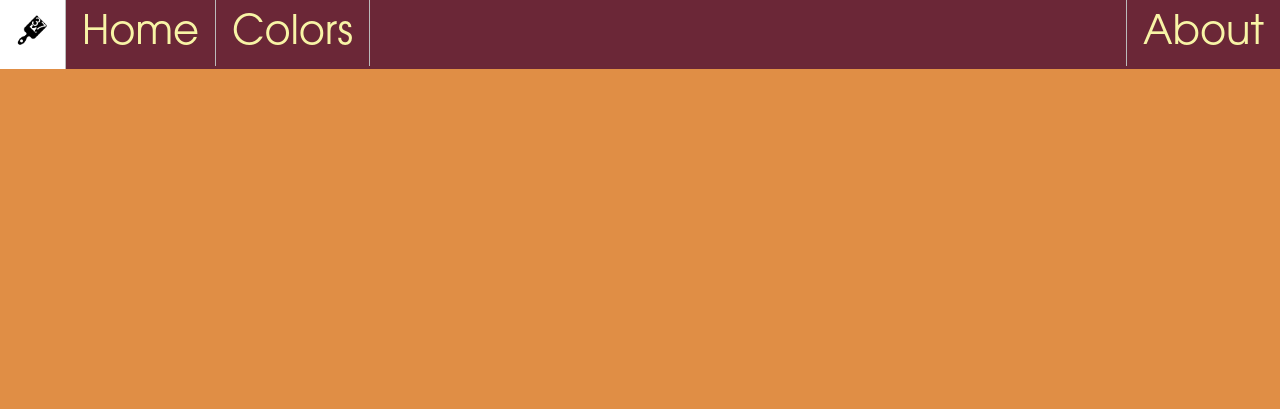
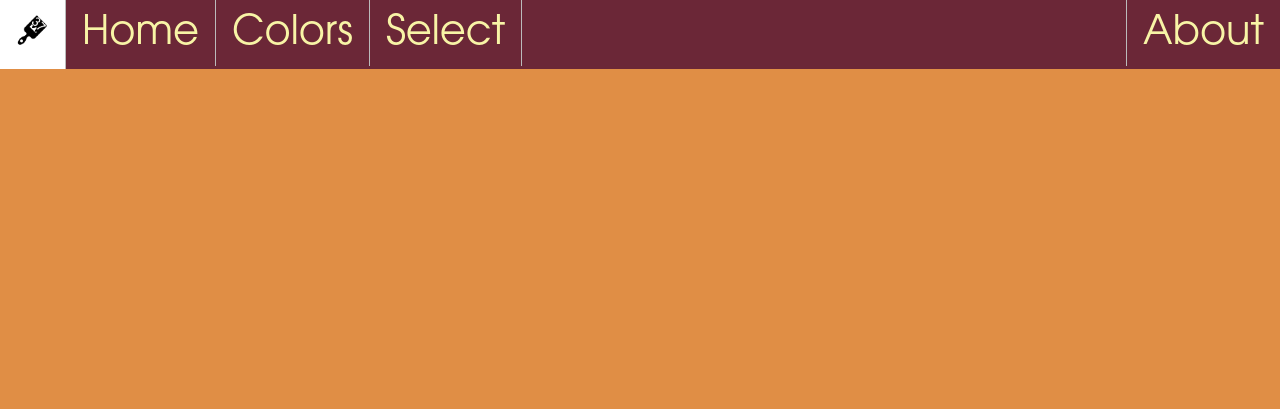
Before and after one commit to C836907548/Team37, a PHP site: page / in a window 1280 px wide; the page is wider, and only the part inside the window is pictured. Shown: the top 409 px of that part. Run offline with PHP 8.4, Linux system fonts and the light colour scheme.

Commit message:
Updating nav bar on all pages

```diff
--- a/about.php
+++ b/about.php
@@ -18,6 +18,7 @@
             <li><a href="index.php"><img src="images/logo-idea1.png" alt="Logo" class="navLogo"></a></li>
             <li><a href="index.php">Home</a></li>
             <li><a href="colors.php">Colors</a></li>
+            <li><a href="select.php">Select</a></li>
             <li style="float:right"><a href="about.php">About</a></li>
         </ul>
     </div>
--- a/colors.php
+++ b/colors.php
@@ -20,6 +20,7 @@
             <li><a href="index.php"><img src="images/logo-idea1.png" alt="Logo" class="navLogo"></a></li>
             <li><a href="index.php">Home</a></li>
             <li><a href="colors.php">Colors</a></li>
+            <li><a href="select.php">Select</a></li>
             <li style="float:right"><a href="about.php">About</a></li>
         </ul>
     </div>
--- a/colors2.php
+++ b/colors2.php
@@ -16,6 +16,7 @@
             <li><a href="index.php"><img src="images/logo-idea1.png" alt="Logo" class="navLogo"></a></li>
             <li><a href="index.php">Home</a></li>
             <li><a href="colors.php">Colors</a></li>
+            <li><a href="select.php">Select</a></li>
             <li style="float:right"><a href="about.php">About</a></li>
         </ul>
     </div>
--- a/index.php
+++ b/index.php
@@ -21,6 +21,7 @@
             <li><a href="index.php"><img src="images/logo-idea1.png" alt="Logo" class="navLogo"></a></li>
             <li><a href="index.php">Home</a></li>
             <li><a href="colors.php">Colors</a></li>
+            <li><a href="select.php">Select</a></li>
             <li style="float:right"><a href="about.php">About</a></li>
         </ul>
     </div>
```
